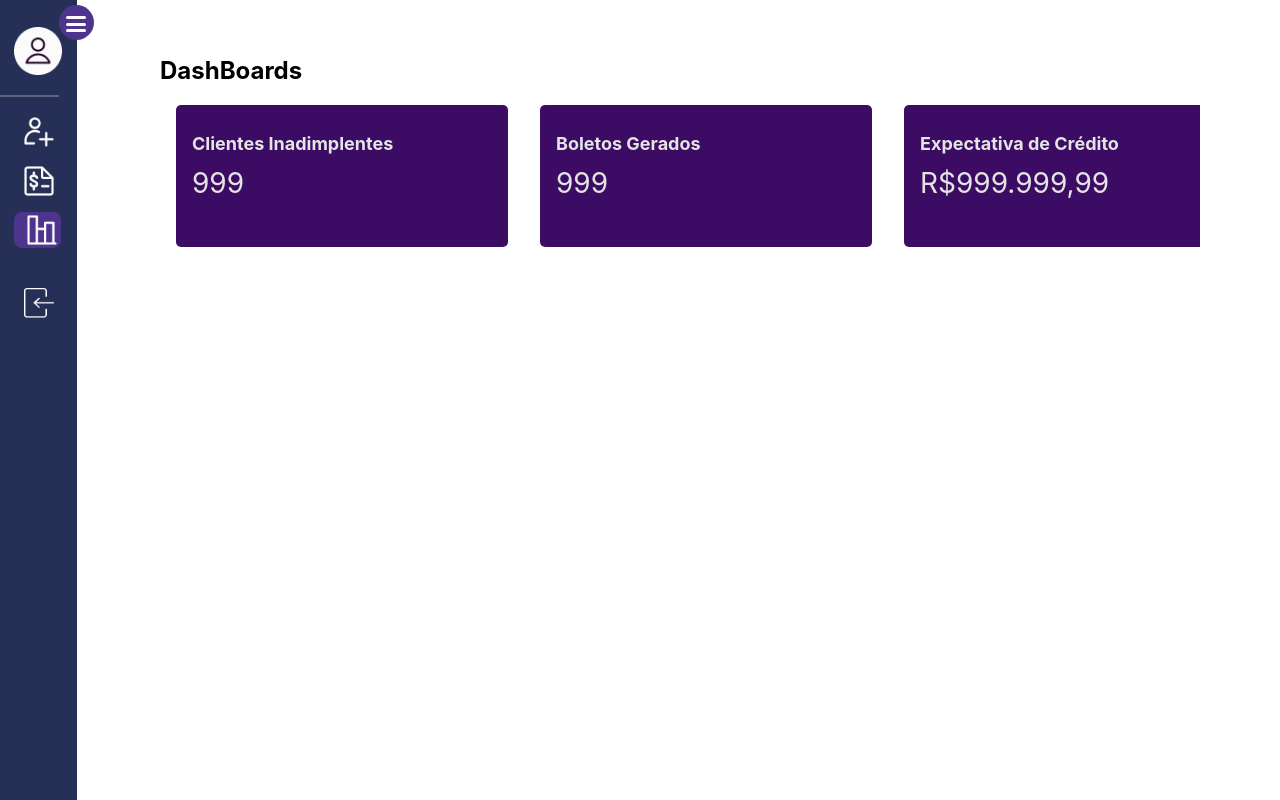
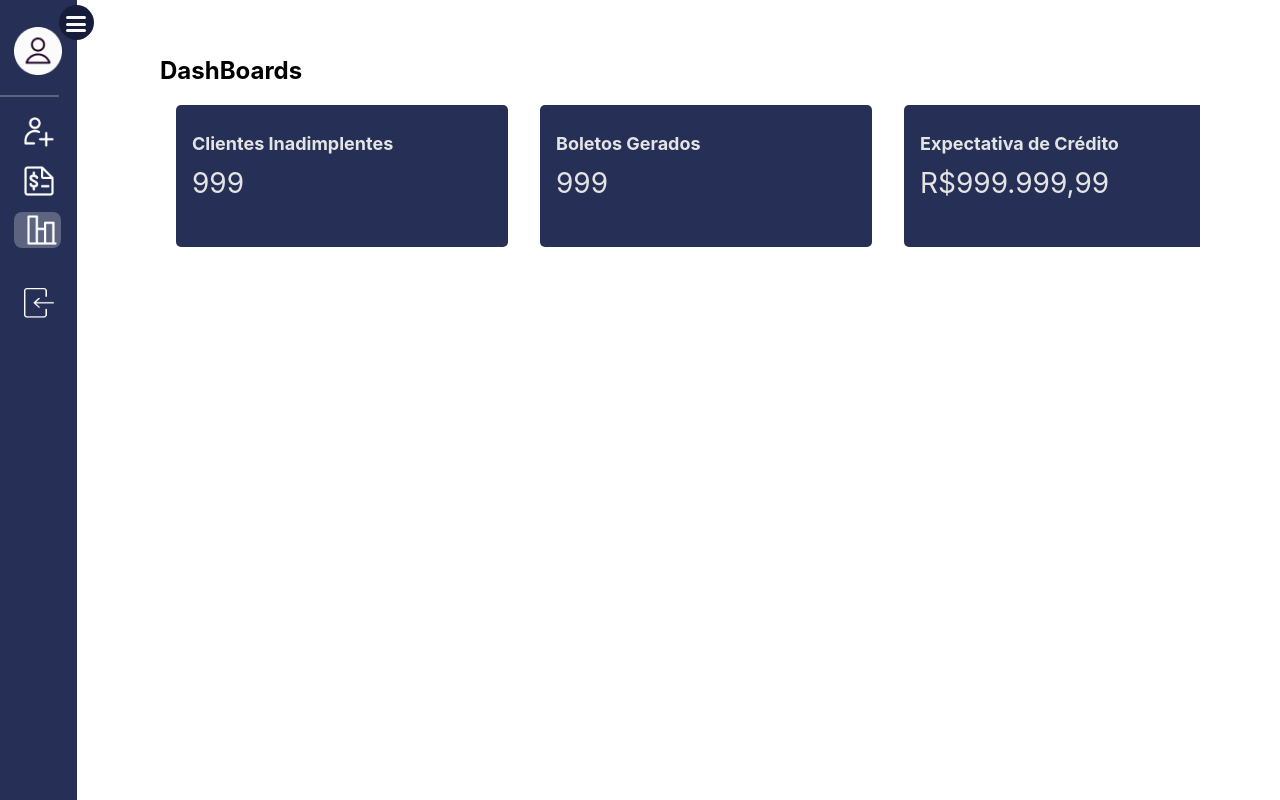
Before and after one commit to CopiloTTeam/front-end, a React (Create React App) app: page /Estatisticas in a window 1280 px wide. Built offline with nearby package versions, Linux system fonts and the light colour scheme.

Commit message:
atualização das cores

```diff
--- a/src/components/box/box.css
+++ b/src/components/box/box.css
@@ -15,14 +15,14 @@
 .container-box .box{
     width: 500px;
     height: 110px;
-    background: #3c0c64;
+    background: var(--color-primary);
     margin: 0 1rem;
     padding: 1rem;
     border-radius: 5px;
 
 }
 .container-box .box:hover{
-    background: #60278f;
+    background: var(--color-secundary);
     cursor: pointer;
 }
 .container-box .box h1{
--- a/src/components/navbar/navbar.css
+++ b/src/components/navbar/navbar.css
@@ -62,7 +62,7 @@ h2.title {
 
 .sidebar .burgerContainer {
   content: "";
-  background: #4d348d;
+  background: var(--color-primary-two);
   position: absolute;
   right: calc(-35px / 2);
   width: 35px;
@@ -85,7 +85,7 @@ h2.title {
 
 .sidebar .burgerMenu {
   content: "";
-  background-color: #4d348d;
+  background: var(--color-primary-two);
   position: relative;
   z-index: 1;
   width: 20px;
@@ -168,7 +168,7 @@ h2.title {
 }
 
 .contentsContainer li.active {
-  background: #4d348d;
+  background: var(--color-secundary);
   padding: 0.2rem 0.1rem;
 }
 
@@ -244,6 +244,6 @@ h2.title {
   width: 40px;
 }
 .sidebar.active .contentsContainer li.active {
-  background: #4d348d;
+  background: var(--color-secundary);
   padding: 0.2rem 0.2rem;
 }
--- a/src/styles/global/global.css
+++ b/src/styles/global/global.css
@@ -1,10 +1,10 @@
 :root {
     /* Color */
     --color-primary: #263056;
+    --color-primary-two: #161d3a;
     --color-secundary: #5C6480;
     --color-background: #FBFBFB;
     --color-font: #CCCCCC;
-
 
     /* Font */
 
```
